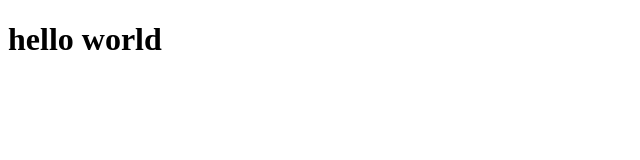
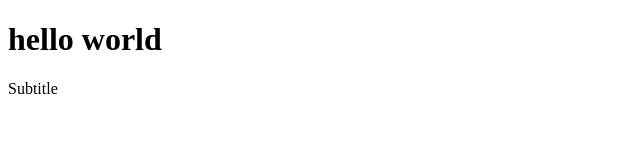
Before and after one commit to asztonski/TreningGita, a plain HTML site: page index.html in a window 1280 px wide. Shown: the full height of the page, 0-640 px from the left. Drawn offline with Linux system fonts and the light colour scheme.

Commit message:
add subtitle

```diff
--- a/index.html
+++ b/index.html
@@ -8,5 +8,6 @@
 </head>
 <body>
     <h1>hello world</h1>
+    <p>Subtitle</p>
 </body>
 </html>
```
